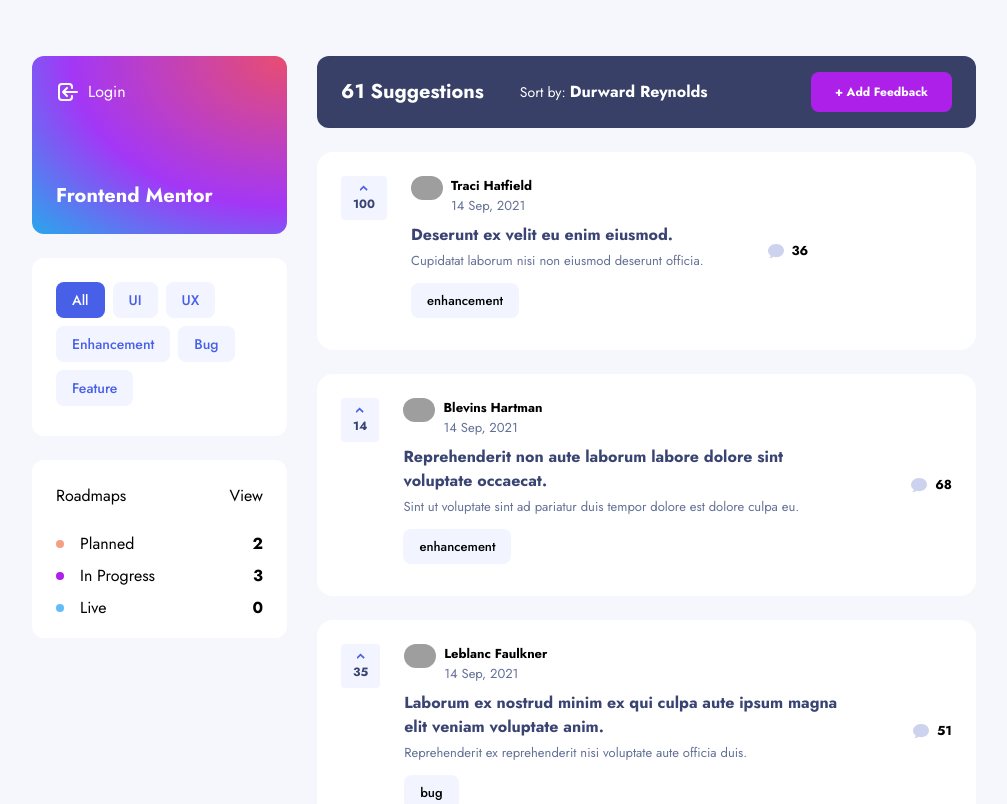
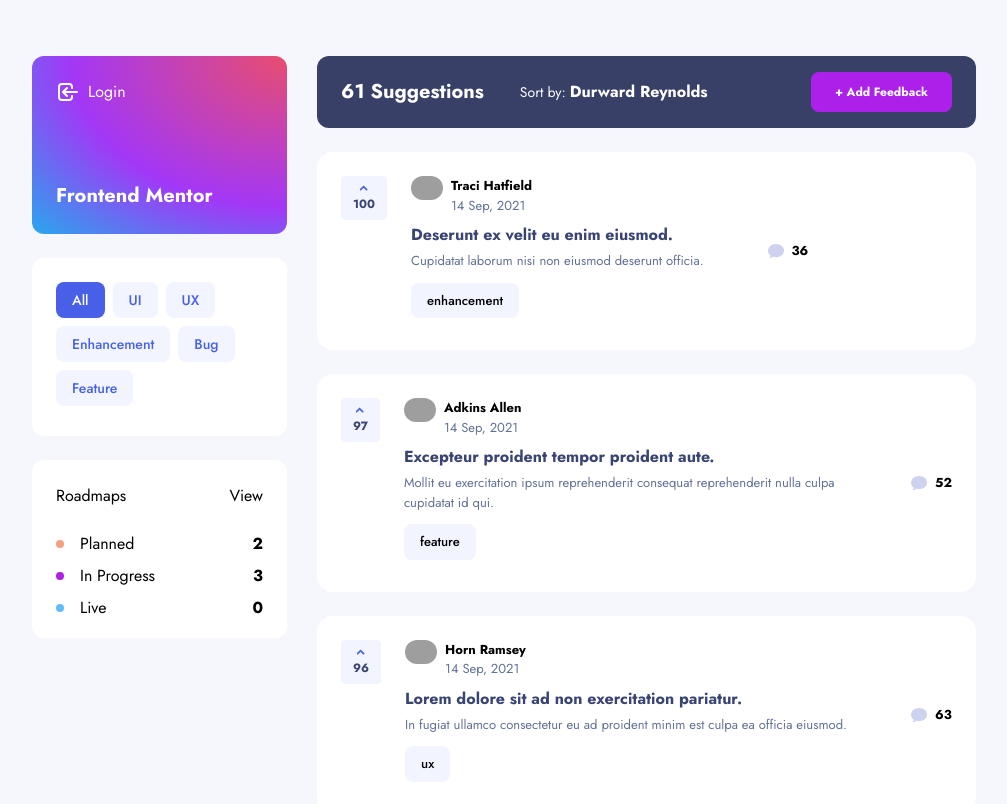
Before and after one commit to Akpughe/feedback_board, a Next.js app: page / in a window 1280 px wide. Shown: the top 804 px of the page, without its empty margins (136-1143 px from the left). Built offline with nearby package versions, Linux system fonts and the light colour scheme; grey boxes are pictures that could not be loaded.

Commit message:
add switch case for upvotes and comments

```diff
--- a/pages/index.js
+++ b/pages/index.js
@@ -6,23 +6,29 @@
 
 const allCategories = ['All', ...new Set(items.map((item) => item.category))];
 
-console.log(allCategories);
-
+// console.log(allCategories);
+const sort = [
+  { id: 1, name: 'Most Upvotes' },
+  { id: 2, name: 'Least Upvotes' },
+  { id: 3, name: 'Most Comments' },
+  { id: 4, name: 'Least Comments' },
+];
 export default function Home() {
   const [menuItem, setMenuItem] = useState(items);
   const [selectedFilterOption, setSelectedFilterOption] = useState('All');
+  const [sortOption, setSortOption] = useState(sort[0]);
 
   //Filter Function
-  const filter = (button) => {
-    if (button === 'All') {
-      setMenuItem(items);
-      return;
-    }
+  // const filter = (button) => {
+  //   if (button === 'All') {
+  //     setMenuItem(items);
+  //     return;
+  //   }
 
-    const filteredData = items.filter((item) => item.category === button);
-    setMenuItem(filteredData);
-    console.log(menuItem);
-  };
+  //   const filteredData = items.filter((item) => item.category === button);
+  //   setMenuItem(filteredData);
+  //   console.log(menuItem);
+  // };
 
   const filteredRequests = useMemo(() => {
     let result;
@@ -34,30 +40,76 @@
       );
     }
 
-    if(selectedFilterOption === 'All'){
+    if (selectedFilterOption === 'All') {
       result = items;
     }
 
+    switch (sortOption?.name) {
+      case 'Most Upvotes': {
+        items?.sort((a, b) => b.upcount - a.upcount);
+        break;
+      }
+      case 'Least Upvotes': {
+        items?.sort((a, b) => a.upcount - b.upcount);
+        break;
+      }
+      case 'Most Comments': {
+        items?.sort(
+          (a, b) =>
+            Number(b.comment) - Number(a.comment)
+        );
+        break;
+      }
+      case 'Least Comments': {
+        items?.sort(
+          (a, b) =>
+            Number(a.comment) - Number(b.comment)
+        );
+        break;
+      }
+      default: {
+        break;
+      }
+    }
+
+    // if (sortOption?.name === 'Most Upvotes') {
+    //   result = items?.sort((a, b) => b.upcount - a.upcount);
+    //   console.log('up', result);
+    // }
+    // if (sortOption?.name === 'Least Upvotes') {
+    //   result = items?.sort((a, b) => a.upcount - b.upcount);
+    //   console.log('down', result);
+    // }
+    // if (sortOption?.name === 'Most Comments') {
+    //   result = items?.sort((a, b) => b.comment - a.comment);
+    // }
+    // if (sortOption?.name === 'Least Comments') {
+    //   result = result?.sort((a, b) => a.comments.length - b.comments.length);
+    // }
+
     return result;
   });
-
-  console.log(filteredRequests);
+// console.log('filtered',filteredRequests);
+console.log('sort',sortOption);
   return (
     <div className="page-container">
       <div>
         <Header
           selectedFilterOption={selectedFilterOption}
           setSelectedFilterOption={setSelectedFilterOption}
-          filter={filter}
         />
       </div>
 
       {/* <div className=" mx-6 "></div> */}
-      <div className=''>
-        <SortOptions />
-        <div className="mt-6">
+      <div className="">
+        <SortOptions
+          sortOption={sortOption}
+          setSortOption={setSortOption}
+          sort={sort}
+        />
+        <div className="">
           {filteredRequests?.map((requests) => (
-            <FeedbackCard {...requests} />
+            <FeedbackCard key={requests.id} {...requests} />
           ))}
         </div>
       </div>
```
